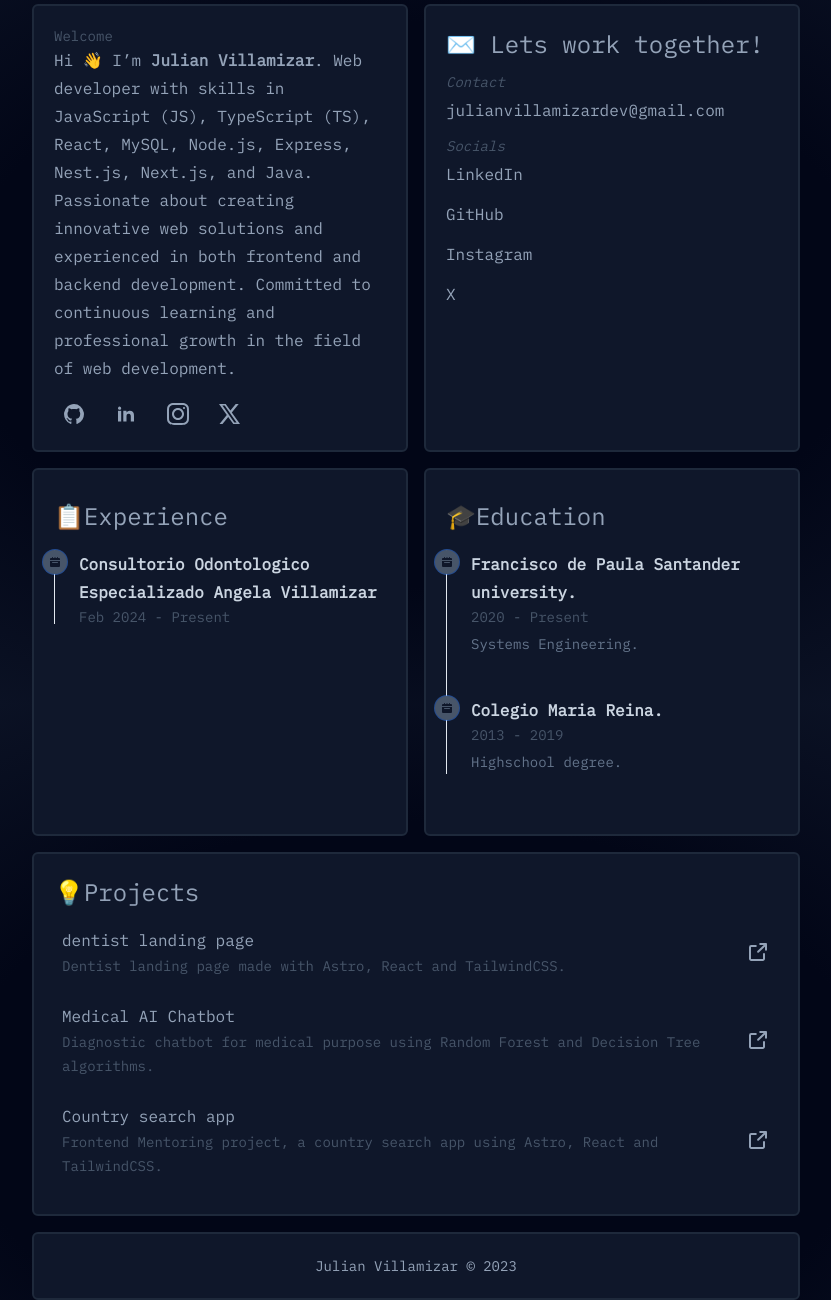
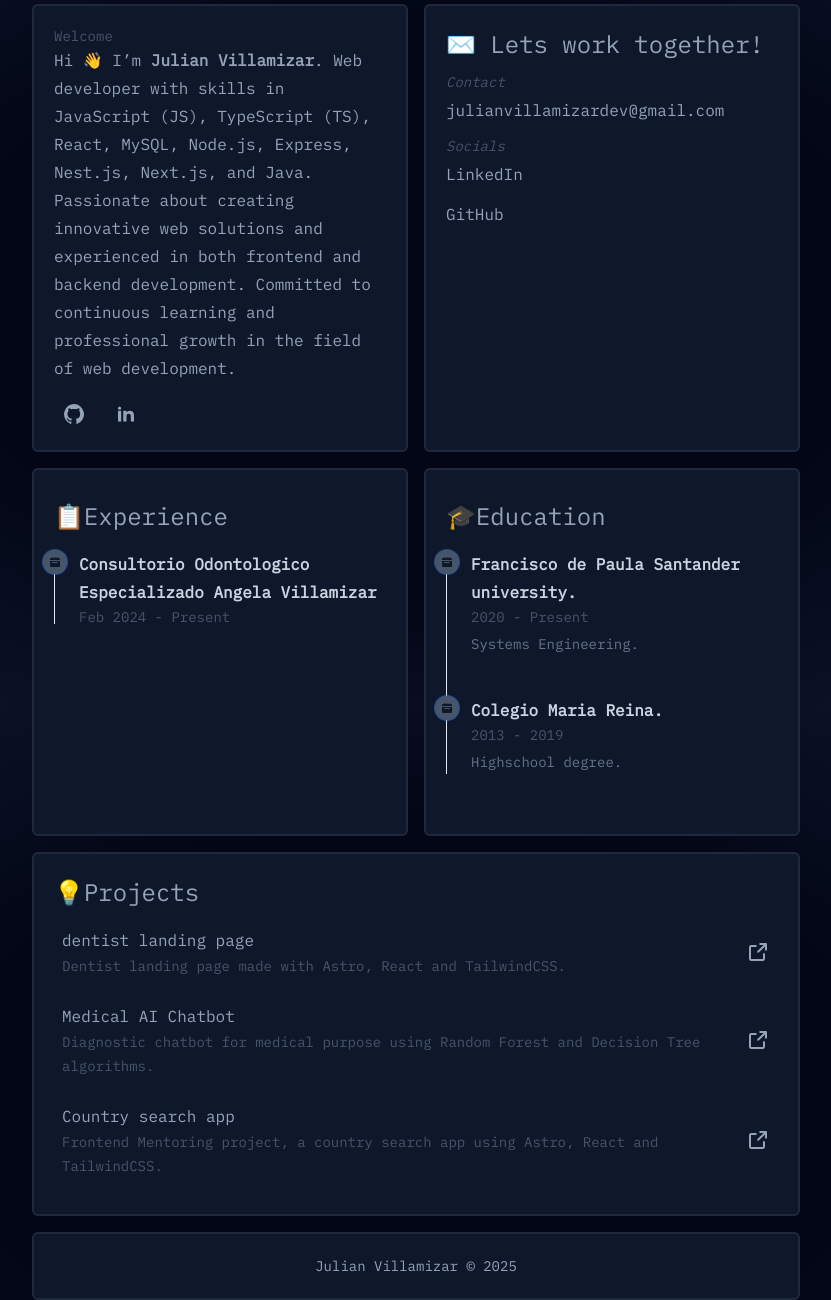
Before and after one commit to JulianVillamizarDev/portfolio, an Astro site: page / in a window 1280 px wide. Shown: the part 96-1396 px from the top of the page, without its empty margins (224-1055 px from the left). Built offline with nearby package versions, Linux system fonts and the light colour scheme; Astro itself is replaced by a stand-in of ours.

Commit message:
index and readme updated

```diff
--- a/src/pages/index.astro
+++ b/src/pages/index.astro
@@ -77,7 +77,7 @@
 			</div>
 			<div class="2xl:col-span-4 2xl:row-span-1 lg:col-span-2">
 				<Card>
-					<p class="text-primary-400 text-center">Julian Villamizar &copy; 2023</p>
+					<p class="text-primary-400 text-center">Julian Villamizar &copy; {new Date().getFullYear()}</p>
 				</Card>
 			</div>
 
--- a/src/utils/data.ts
+++ b/src/utils/data.ts
@@ -48,14 +48,4 @@ export const socials = [
         icon: 'linkedin',
 		href: 'https://www.linkedin.com/in/julian-villamizar-a0a94526a'
     },
-	{
-        text: 'Instagram',
-		icon: 'instagram',
-        href: 'https://www.linkedin.com/in/julian-villamizar-a0a94526a',
-    },
-    {
-        text: 'X',
-		icon: 'x',
-        href: 'https://www.linkedin.com/in/julian-villamizar-a0a94526a',
-    },
 ];
```
Also changed, not shown: README.md.
